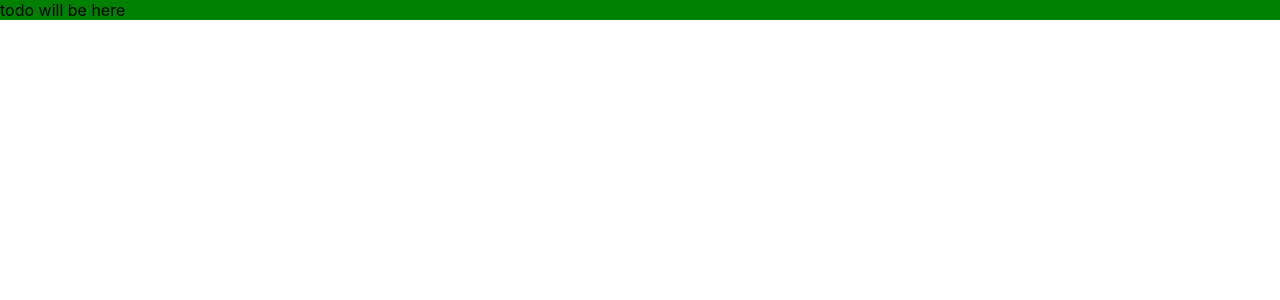
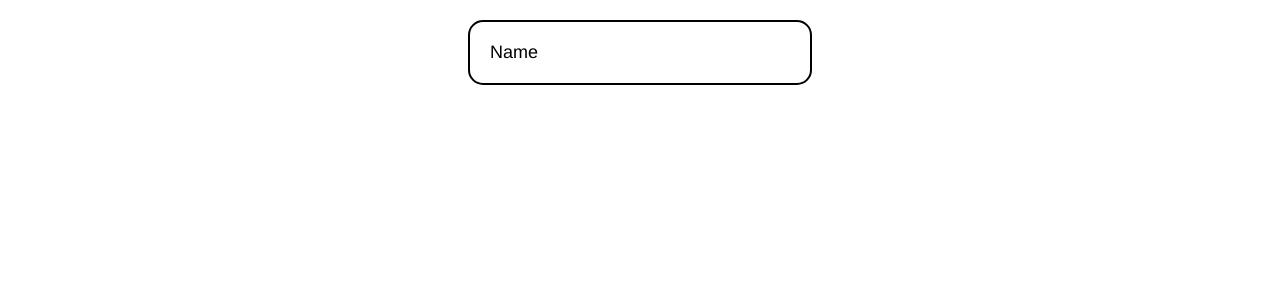
Before and after one commit to Mohammadxoja2005/react-test, a React (Create React App) app: page / in a window 1280 px wide. Shown: the top 300 px of the page. Built offline with nearby package versions, Linux system fonts and the light colour scheme.

Commit message:
added style to todolist

```diff
--- a/src/components/todos/Todos.tsx
+++ b/src/components/todos/Todos.tsx
@@ -3,8 +3,12 @@ import styles from "./index.module.scss";
 
 const Todos: FC = () => {
     return (
-        <div className={styles.todos} >
-            todo will be here
+        <div className={styles.todos}>
+            <div className={styles.todos_container}>
+                <div className={styles.todos_list}>
+                    <p className={styles.todos_list_name} >name</p>
+                </div>
+            </div>
         </div>
     )
 }
--- a/src/components/todos/index.module.scss
+++ b/src/components/todos/index.module.scss
@@ -1,5 +1,30 @@
 .todos {
   width: 100%;
-  height: 100%;
-  background-color: green;
+  max-width: 1440px;
+  margin: auto;
 }
+
+.todos_container {
+  display: flex;
+  flex-direction: column;
+  align-items: center;
+  padding-top: 20px;
+  width: 100%;
+  max-width: 1280px;
+  margin: auto;
+}
+
+.todos_list {
+  width: 100%;
+  max-width: 300px;
+  border: 2px solid black;
+  padding: 20px;
+  border-radius: 15px;
+}
+
+.todos_list_name {
+  font-size: 18px;
+  font-family: "Franklin Gothic Medium", "Arial Narrow", Arial, sans-serif;
+  font-weight: 500;
+  text-transform: capitalize;
+}
--- a/src/index.css
+++ b/src/index.css
@@ -1,13 +1,4 @@
-body {
+* {
   margin: 0;
-  font-family: -apple-system, BlinkMacSystemFont, 'Segoe UI', 'Roboto', 'Oxygen',
-    'Ubuntu', 'Cantarell', 'Fira Sans', 'Droid Sans', 'Helvetica Neue',
-    sans-serif;
-  -webkit-font-smoothing: antialiased;
-  -moz-osx-font-smoothing: grayscale;
+  padding: 0;
 }
-
-code {
-  font-family: source-code-pro, Menlo, Monaco, Consolas, 'Courier New',
-    monospace;
-}
```
